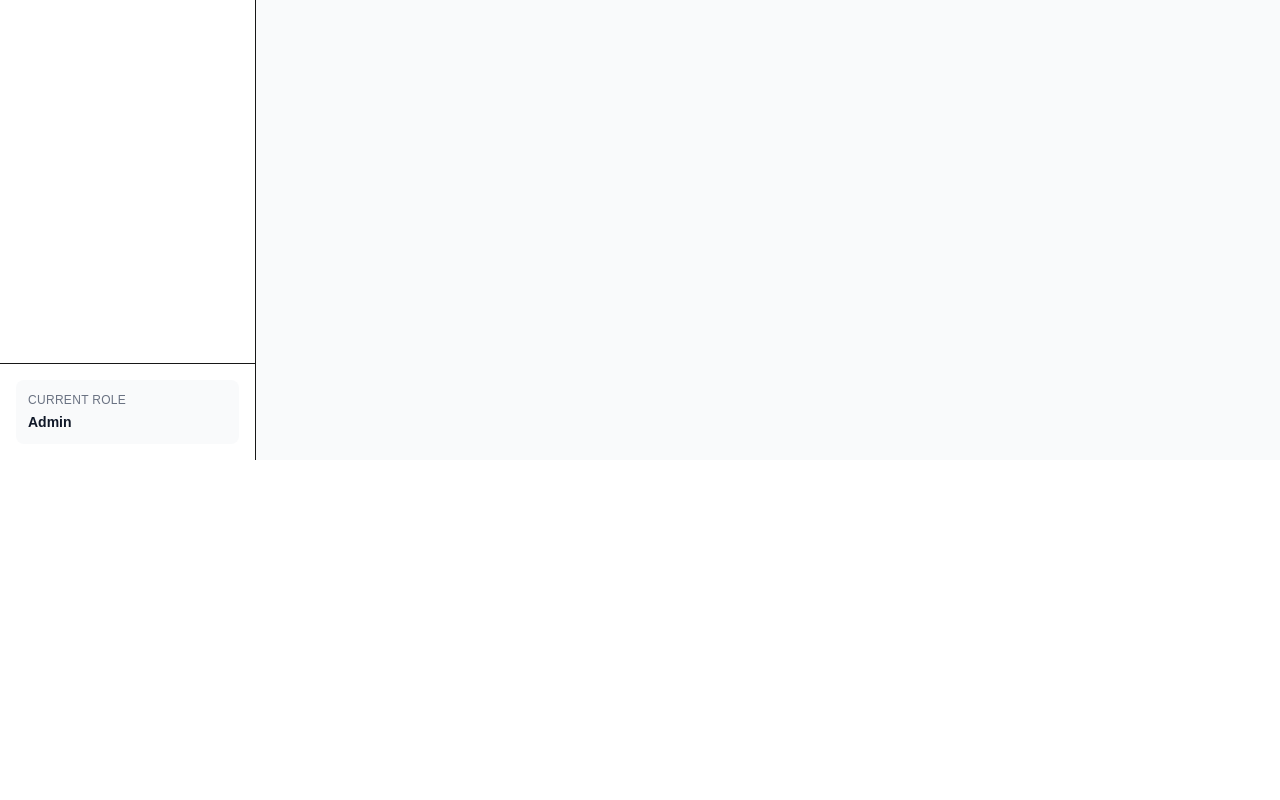
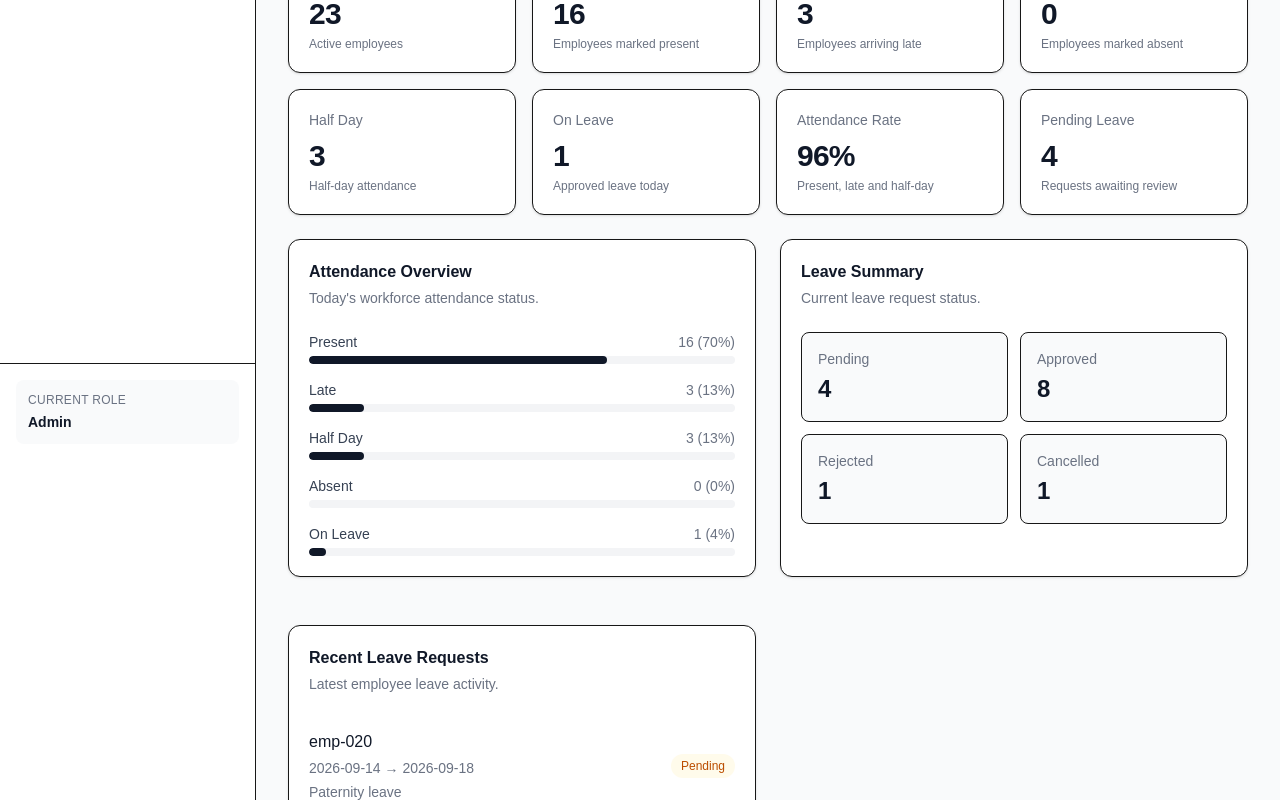
Before and after one commit to siamhossain/betopia-hrm, a Next.js app: page /dashboard in a window 1280 px wide. Shown: the part 340-1140 px from the top of the page. Before the commit the page ends 800 px from the top, so only its background shows below. Built offline with nearby package versions, Linux system fonts and the light colour scheme.

Commit message:
Build HRM dashboard overview

```diff
--- a/src/app/(dashboard)/dashboard/page.tsx
+++ b/src/app/(dashboard)/dashboard/page.tsx
@@ -1,12 +1,110 @@
+import { StatCard } from "@/components/dashboard/StatCard";
+import { AttendanceOverview } from "@/components/dashboard/AttendanceOverview";
+import { LeaveSummary } from "@/components/dashboard/LeaveSummary";
+import { RecentLeaveRequests } from "@/components/dashboard/RecentLeaveRequests";
+import {
+  getAttendanceOverview,
+  getDashboardStats,
+  getLatestAttendanceDate,
+  getLeaveSummary,
+  getRecentLeaveRequests,
+} from "@/services/dashboardService";
+
 export default function DashboardPage() {
+  const dashboardDate = getLatestAttendanceDate();
+  const stats = getDashboardStats(dashboardDate);
+
+  const attendanceOverview = getAttendanceOverview(dashboardDate);
+
+  const leaveSummary = getLeaveSummary();
+
+  const recentLeaveRequests = getRecentLeaveRequests(5);
+
   return (
     <section>
       <div>
         <p className="text-sm font-medium text-gray-500">HRM Dashboard</p>
+
         <h1 className="mt-1 text-2xl font-bold text-gray-900">Dashboard</h1>
+
         <p className="mt-2 text-sm text-gray-600">
           Attendance and leave management overview.
         </p>
+
+        <p className="mt-1 text-xs text-gray-500">
+          Attendance data as of {dashboardDate}
+        </p>
+      </div>
+
+      <div className="mt-6 grid gap-4 sm:grid-cols-2 xl:grid-cols-4">
+        <StatCard
+          label="Total Employees"
+          value={stats.totalEmployees}
+          description="Active employees"
+        />
+
+        <StatCard
+          label="Present Today"
+          value={stats.presentToday}
+          description="Employees marked present"
+        />
+
+        <StatCard
+          label="Late Today"
+          value={stats.lateToday}
+          description="Employees arriving late"
+        />
+
+        <StatCard
+          label="Absent Today"
+          value={stats.absentToday}
+          description="Employees marked absent"
+        />
+
+        <StatCard
+          label="Half Day"
+          value={stats.halfDayToday}
+          description="Half-day attendance"
+        />
+
+        <StatCard
+          label="On Leave"
+          value={stats.onLeaveToday}
+          description="Approved leave today"
+        />
+
+        <StatCard
+          label="Attendance Rate"
+          value={`${stats.attendanceRate}%`}
+          description="Present, late and half-day"
+        />
+
+        <StatCard
+          label="Pending Leave"
+          value={stats.pendingLeaveRequests}
+          description="Requests awaiting review"
+        />
+      </div>
+
+      <div className="mt-6 grid gap-6 lg:grid-cols-2">
+        <AttendanceOverview
+          present={attendanceOverview.present}
+          late={attendanceOverview.late}
+          halfDay={attendanceOverview.halfDay}
+          absent={attendanceOverview.absent}
+          onLeave={attendanceOverview.onLeave}
+        />
+
+        <LeaveSummary
+          pending={leaveSummary.pending}
+          approved={leaveSummary.approved}
+          rejected={leaveSummary.rejected}
+          cancelled={leaveSummary.cancelled}
+        />
+
+        <div className="mt-6">
+          <RecentLeaveRequests requests={recentLeaveRequests} />
+        </div>
       </div>
     </section>
   );
--- /dev/null
+++ b/src/components/dashboard/AttendanceOverview.tsx
@@ -0,0 +1,73 @@
+interface AttendanceOverviewProps {
+  present: number;
+  late: number;
+  halfDay: number;
+  absent: number;
+  onLeave: number;
+}
+
+const items = [
+  { label: "Present", key: "present" },
+  { label: "Late", key: "late" },
+  { label: "Half Day", key: "halfDay" },
+  { label: "Absent", key: "absent" },
+  { label: "On Leave", key: "onLeave" },
+] as const;
+
+export function AttendanceOverview({
+  present,
+  late,
+  halfDay,
+  absent,
+  onLeave,
+}: AttendanceOverviewProps) {
+  const values = {
+    present,
+    late,
+    halfDay,
+    absent,
+    onLeave,
+  };
+
+  const total = Object.values(values).reduce((sum, value) => sum + value, 0);
+
+  return (
+    <div className="rounded-xl border bg-white p-5 shadow-sm">
+      <div>
+        <h2 className="text-base font-semibold text-gray-900">
+          Attendance Overview
+        </h2>
+
+        <p className="mt-1 text-sm text-gray-500">
+          Today&apos;s workforce attendance status.
+        </p>
+      </div>
+
+      <div className="mt-6 space-y-4">
+        {items.map((item) => {
+          const value = values[item.key];
+          const percentage = total > 0 ? Math.round((value / total) * 100) : 0;
+
+          return (
+            <div key={item.key}>
+              <div className="mb-1 flex items-center justify-between text-sm">
+                <span className="font-medium text-gray-700">{item.label}</span>
+
+                <span className="text-gray-500">
+                  {value} ({percentage}%)
+                </span>
+              </div>
+
+              <div className="h-2 overflow-hidden rounded-full bg-gray-100">
+                <div
+                  className="h-full rounded-full bg-gray-900 transition-all"
+                  style={{ width: `${percentage}%` }}
+                />
+              </div>
+            </div>
+          );
+        })}
+      </div>
+    </div>
+  );
+}
--- /dev/null
+++ b/src/components/dashboard/LeaveSummary.tsx
@@ -0,0 +1,51 @@
+interface LeaveSummaryProps {
+  pending: number;
+  approved: number;
+  rejected: number;
+  cancelled: number;
+}
+
+const items = [
+  { label: "Pending", key: "pending" },
+  { label: "Approved", key: "approved" },
+  { label: "Rejected", key: "rejected" },
+  { label: "Cancelled", key: "cancelled" },
+] as const;
+
+export function LeaveSummary({
+  pending,
+  approved,
+  rejected,
+  cancelled,
+}: LeaveSummaryProps) {
+  const values = {
+    pending,
+    approved,
+    rejected,
+    cancelled,
+  };
+
+  return (
+    <div className="rounded-xl border bg-white p-5 shadow-sm">
+      <div>
+        <h2 className="text-base font-semibold text-gray-900">Leave Summary</h2>
+
+        <p className="mt-1 text-sm text-gray-500">
+          Current leave request status.
+        </p>
+      </div>
+
+      <div className="mt-6 grid grid-cols-2 gap-3">
+        {items.map((item) => (
+          <div key={item.key} className="rounded-lg border bg-gray-50 p-4">
+            <p className="text-sm text-gray-500">{item.label}</p>
+
+            <p className="mt-1 text-2xl font-bold text-gray-900">
+              {values[item.key]}
+            </p>
+          </div>
+        ))}
+      </div>
+    </div>
+  );
+}
--- /dev/null
+++ b/src/components/dashboard/RecentLeaveRequests.tsx
@@ -0,0 +1,57 @@
+import type { LeaveRequest } from "@/types/leave";
+
+interface RecentLeaveRequestsProps {
+  requests: LeaveRequest[];
+}
+
+const statusStyles: Record<LeaveRequest["status"], string> = {
+  pending: "bg-amber-50 text-amber-700",
+  approved: "bg-green-50 text-green-700",
+  rejected: "bg-red-50 text-red-700",
+  cancelled: "bg-gray-100 text-gray-600",
+};
+
+export function RecentLeaveRequests({ requests }: RecentLeaveRequestsProps) {
+  return (
+    <div className="rounded-xl border bg-white p-5 shadow-sm">
+      <div className="flex items-center justify-between">
+        <div>
+          <h2 className="text-base font-semibold text-gray-900">
+            Recent Leave Requests
+          </h2>
+
+          <p className="mt-1 text-sm text-gray-500">
+            Latest employee leave activity.
+          </p>
+        </div>
+      </div>
+
+      <div className="mt-5 divide-y">
+        {requests.map((request) => (
+          <div
+            key={request.id}
+            className="flex flex-col gap-3 py-4 sm:flex-row sm:items-center sm:justify-between"
+          >
+            <div>
+              <p className="font-medium text-gray-900">{request.employeeId}</p>
+
+              <p className="mt-1 text-sm text-gray-500">
+                {request.startDate} → {request.endDate}
+              </p>
+
+              <p className="mt-1 text-sm text-gray-500">{request.reason}</p>
+            </div>
+
+            <span
+              className={`w-fit rounded-full px-2.5 py-1 text-xs font-medium capitalize ${
+                statusStyles[request.status]
+              }`}
+            >
+              {request.status}
+            </span>
+          </div>
+        ))}
+      </div>
+    </div>
+  );
+}
--- /dev/null
+++ b/src/components/dashboard/StatCard.tsx
@@ -0,0 +1,21 @@
+interface StatCardProps {
+  label: string;
+  value: number | string;
+  description?: string;
+}
+
+export function StatCard({ label, value, description }: StatCardProps) {
+  return (
+    <div className="rounded-xl border bg-white p-5 shadow-sm">
+      <p className="text-sm font-medium text-gray-500">{label}</p>
+
+      <p className="mt-2 text-3xl font-bold tracking-tight text-gray-900">
+        {value}
+      </p>
+
+      {description && (
+        <p className="mt-1 text-xs text-gray-500">{description}</p>
+      )}
+    </div>
+  );
+}
--- a/src/services/dashboardService.ts
+++ b/src/services/dashboardService.ts
@@ -1,6 +1,7 @@
 import { attendanceRecords } from "@/data/attendance";
 import { employees } from "@/data/employees";
 import { leaveRequests } from "@/data/leaveRequests";
+import type { LeaveRequest } from "@/types/leave";
 
 export interface DashboardStats {
   totalEmployees: number;
@@ -12,6 +13,85 @@ export interface DashboardStats {
   attendanceRate: number;
   pendingLeaveRequests: number;
 }
+
+export const getLatestAttendanceDate = (): string => {
+  return attendanceRecords.reduce((latestDate, record) => {
+    return record.date > latestDate ? record.date : latestDate;
+  }, "");
+};
+
+export interface AttendanceOverview {
+  present: number;
+  late: number;
+  halfDay: number;
+  absent: number;
+  onLeave: number;
+}
+
+export interface LeaveSummary {
+  pending: number;
+  approved: number;
+  rejected: number;
+  cancelled: number;
+}
+
+export const getAttendanceOverview = (
+  date: string,
+): AttendanceOverview => {
+  const todayAttendance = attendanceRecords.filter(
+    (record) => record.date === date,
+  );
+
+  return {
+    present: todayAttendance.filter(
+      (record) => record.status === "present",
+    ).length,
+
+    late: todayAttendance.filter(
+      (record) => record.status === "late",
+    ).length,
+
+    halfDay: todayAttendance.filter(
+      (record) => record.status === "half_day",
+    ).length,
+
+    absent: todayAttendance.filter(
+      (record) => record.status === "absent",
+    ).length,
+
+    onLeave: todayAttendance.filter(
+      (record) => record.status === "leave",
+    ).length,
+  };
+};
+
+export const getLeaveSummary = (): LeaveSummary => {
+  return {
+    pending: leaveRequests.filter(
+      (request) => request.status === "pending",
+    ).length,
+
+    approved: leaveRequests.filter(
+      (request) => request.status === "approved",
+    ).length,
+
+    rejected: leaveRequests.filter(
+      (request) => request.status === "rejected",
+    ).length,
+
+    cancelled: leaveRequests.filter(
+      (request) => request.status === "cancelled",
+    ).length,
+  };
+};
+
+export const getRecentLeaveRequests = (
+  limit = 5,
+): LeaveRequest[] => {
+  return [...leaveRequests]
+    .sort((a, b) => b.createdAt.localeCompare(a.createdAt))
+    .slice(0, limit);
+};
 
 export const getDashboardStats = (
   date: string,
```
